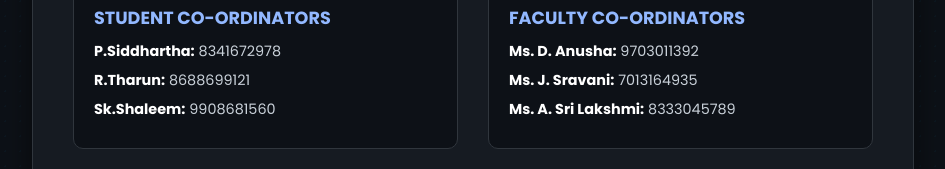
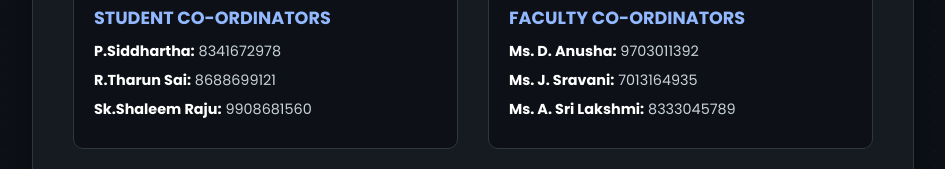
Before and after one commit to Siddhartha2809/Projecct-expo, a plain HTML site: page index.html in a window 1280 px wide. Shown: the part 696-865 px from the top of the page, without its empty margins (167-1112 px from the left). Drawn offline with Linux system fonts and the light colour scheme.

Commit message:
Update index.html

```diff
--- a/index.html
+++ b/index.html
@@ -44,8 +44,8 @@
                         <h4>Student Co-ordinators</h4>
                         <ul>
                             <li><strong>P.Siddhartha:</strong> 8341672978</li>
-                            <li><strong>R.Tharun:</strong> 8688699121</li>
-                            <li><strong>Sk.Shaleem:</strong> 9908681560</li>
+                            <li><strong>R.Tharun Sai:</strong> 8688699121</li>
+                            <li><strong>Sk.Shaleem Raju:</strong> 9908681560</li>
                         </ul>
                     </div>
                     <div class="contact-list">
```
